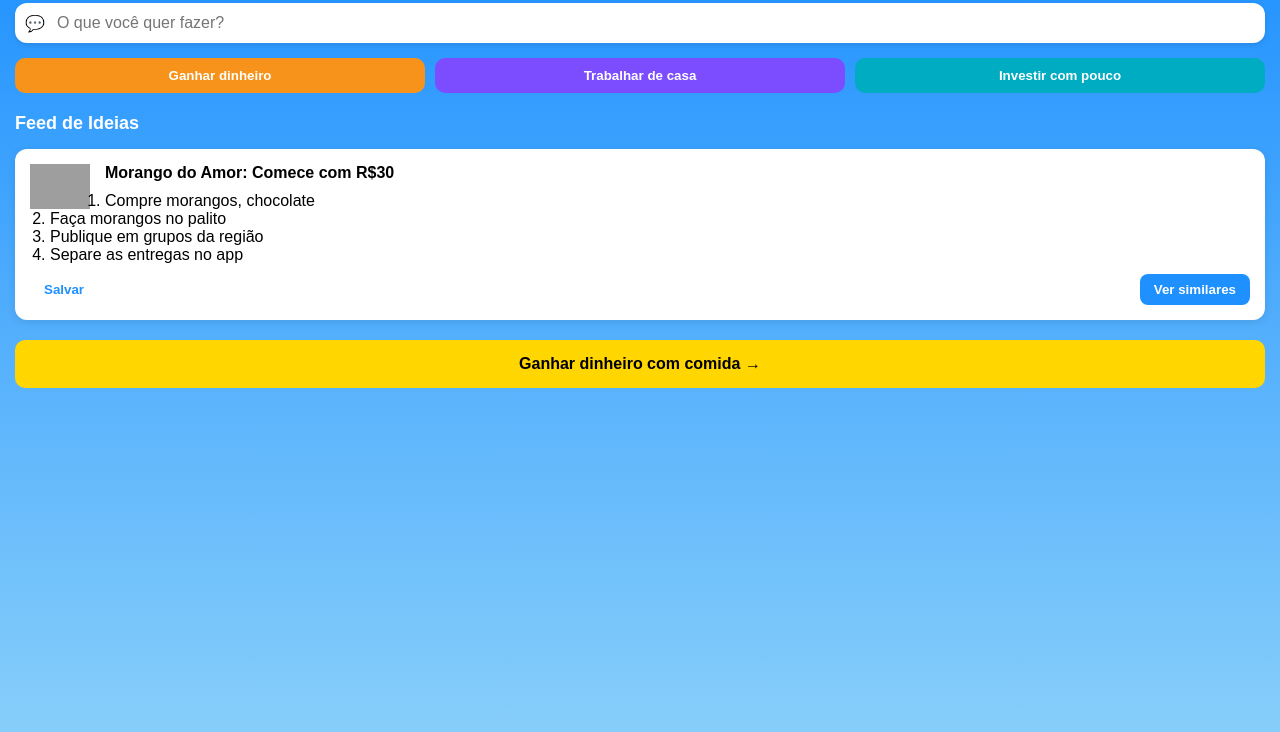
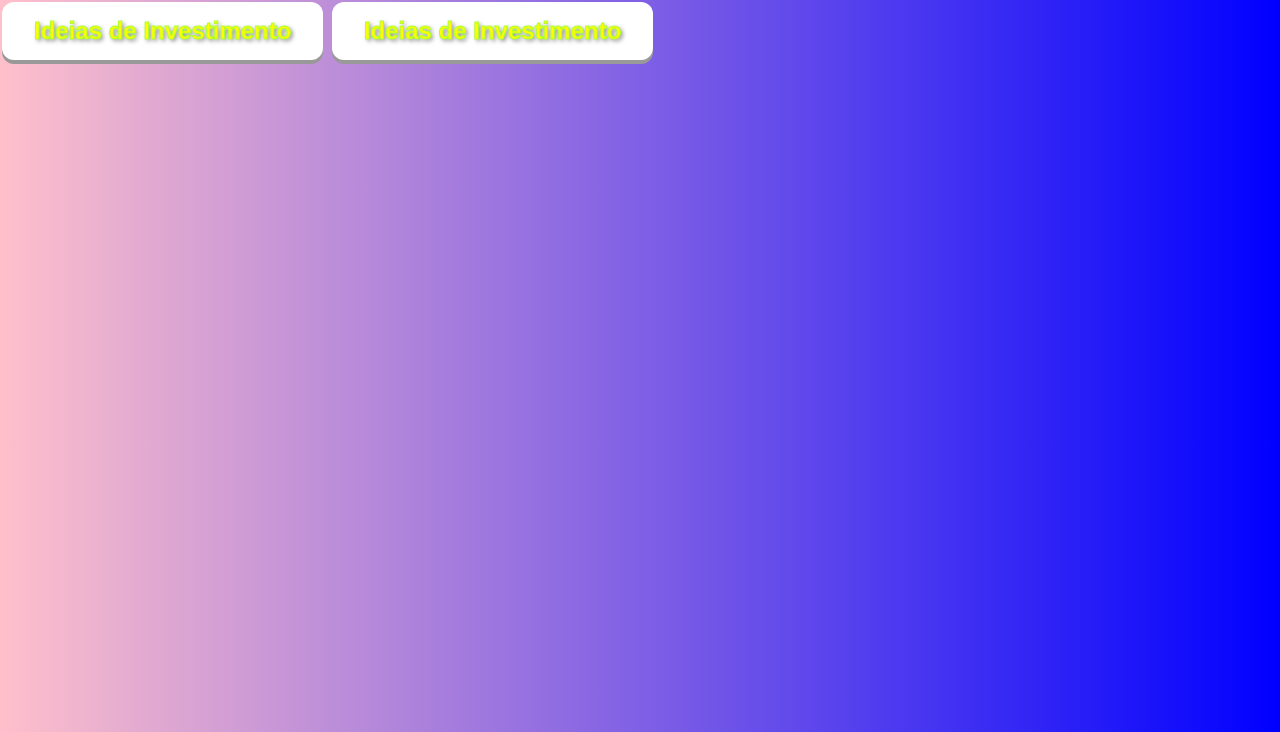
Before and after one commit to Everton-pixel/startsimple_main, a plain HTML site: page tela-pos-login.html in a window 1280 px wide. Shown: the part 68-800 px from the top of the page. Drawn offline with Linux system fonts and the light colour scheme; grey boxes are pictures that could not be loaded.

Commit message:
mensagem do commit

```diff
--- a/tela-pos-login.html
+++ b/tela-pos-login.html
@@ -1,181 +1,65 @@
 <!DOCTYPE html>
-<html lang="pt-BR">
+<html lang="pt-br>
 <head>
     <meta charset="UTF-8">
     <meta name="viewport" content="width=device-width, initial-scale=1.0">
-  <title>Startsimple</title>
+    <title>StartSimple</title>
     <style>
-    body {
+               body, html {
+            height: 100%;
             margin: 0;
             font-family: Arial, sans-serif;
-      /* Fundo em degradê */
-      background: linear-gradient(180deg, #1e90ff, #87cefa);
-      min-height: 100vh;
+            background: linear-gradient(to right, pink 0%, blue 100%);
+
         }
-
-    /* Topo */
-    .header {
-      color: #fff;
-      padding: 15px;
+        #ideias_investimento{
+            background-color: white;
+            border: none;
+            color: white;
+            padding: 15px 32px;
             text-align: center;
-      font-size: 22px;
+            text-decoration: none;
+            display: inline-block;
+            font-size: 16px;
+            margin: 4px 2px;
+            cursor: pointer;
+            border-radius: 12px;
+            box-shadow: 0 4px #999;
+        }
+        a{
+            text-decoration: none;
+            color: white;
+            font-size: 1.5em;
             font-weight: bold;
+            color: black;
+            text-shadow: 2px 2px 4px rgba(0, 0, 0, 0.5);
+            border-radius: 20px;
+            color: yellow;
+            text-shadow: black; font-family: Arial, Helvetica, sans-serif;
+            font-weight: bold; font-style: normal;
+            text-decoration: #999;
+            -webkit-text-stroke: 1px greenyellow; /* 2 pixels de largura, cor preta */
         }
-
-    /* Caixa de pesquisa */
-    .search-box {
-      margin: 15px;
-      display: flex;
-      align-items: center;
-      background: #fff;
-      border-radius: 12px;
-      padding: 10px;
-      box-shadow: 0px 2px 5px rgba(0,0,0,0.1);
-    }
-
-    .search-box input {
-      border: none;
-      outline: none;
-      flex: 1;
-      font-size: 16px;
-      margin-left: 10px;
-    }
-
-    /* Sugestões */
-    .sugestoes {
-      margin: 0 15px;
-      display: flex;
-      gap: 10px;
-    }
-
-    .sugestoes button {
-      flex: 1;
-      padding: 10px;
-      border: none;
-      border-radius: 10px;
-      font-weight: bold;
-      cursor: pointer;
-      color: #fff;
-    }
-
-    .sugestoes .dinheiro { background: #f7931a; }
-    .sugestoes .casa { background: #7c4dff; }
-    .sugestoes .investir { background: #00acc1; }
-
-    /* Feed */
-    .feed {
-      margin: 20px 15px;
-    }
-
-    .feed h2 {
-      font-size: 18px;
-      margin-bottom: 15px;
-      color: #fff;
-    }
-
-    .card {
-      background: #fff;
-      border-radius: 12px;
-      padding: 15px;
-      box-shadow: 0px 2px 8px rgba(0,0,0,0.1);
-      margin-bottom: 20px;
-    }
-
-    .card img {
-      width: 60px;
-      float: left;
-      margin-right: 15px;
-    }
-
-    .card h3 {
-      font-size: 16px;
-      margin: 0;
-      margin-bottom: 8px;
-    }
-
-    .card ol {
-      padding-left: 20px;
-      margin: 10px 0;
-    }
-
-    .card .actions {
-      display: flex;
-      justify-content: space-between;
-      margin-top: 10px;
-    }
-
-    .card .actions button {
-      border: none;
-      padding: 8px 14px;
-      border-radius: 8px;
-      cursor: pointer;
-      font-weight: bold;
-    }
-
-    .salvar {
-      background: transparent;
-      border: 1px solid #1e90ff;
-      color: #1e90ff;
-    }
-
-    .ver {
-      background: #1e90ff;
-      color: #fff;
-    }
-
-    /* Barra inferior */
-    .bottom-banner {
-      background: #ffd600;
-      padding: 15px;
-      text-align: center;
-      font-weight: bold;
-      border-radius: 10px;
-      margin: 0 15px 30px;
-      cursor: pointer;
-    }
-
     </style>
 </head>
 <body>
+    <div>
+        <button id ="ideias_investimento" class=" d-flex justify-content-center align-items-center">
+            <a  href="ideias_de_investimento.html">Ideias de Investimento</a>
+        </button>
+        <button id ="ideias_investimento" class=" d-flex justify-content-center align-items-center">
+            <a  href="ideias_de_investimento.html">Ideias de Investimento</a>
+        </button>
+        <button id ="ideias_investimento" class=" d-flex justify-content-center align-items-center">
+            <a  href="ideias_de_investimento.html">Ideias de Investimento</a>
+        </button>
+        <button id ="ideias_investimento" class=" d-flex justify-content-center align-items-center">
+            <a  href="ideias_de_investimento.html">Ideias de Investimento</a>
+        </button>
+        <button id ="ideias_investimento" class=" d-flex justify-content-center align-items-center">
+            <a  href="ideias_de_investimento.html">Ideias de Investimento</a>
+        </button>
 
-  <div class="header">startsimple</div>
-
-  <!-- Caixa de pesquisa -->
-  <div class="search-box">
-    <span>💬</span>
-    <input type="text" placeholder="O que você quer fazer?">
-  </div>
-
-  <!-- Botões de sugestões -->
-  <div class="sugestoes">
-    <button class="dinheiro">Ganhar dinheiro</button>
-    <button class="casa">Trabalhar de casa</button>
-    <button class="investir">Investir com pouco</button>
-  </div>
-
-  <!-- Feed de ideias -->
-  <div class="feed">
-    <h2>Feed de Ideias</h2>
-
-    <div class="card">
-      <img src="https://img.icons8.com/color/96/strawberry.png" alt="Morango">
-      <h3>Morango do Amor: Comece com R$30</h3>
-      <ol>
-        <li>Compre morangos, chocolate</li>
-        <li>Faça morangos no palito</li>
-        <li>Publique em grupos da região</li>
-        <li>Separe as entregas no app</li>
-      </ol>
-      <div class="actions">
-        <button class="salvar">Salvar</button>
-        <button class="ver">Ver similares</button>
-      </div>
-    </div>
-  </div>
-
-  <!-- Banner inferior -->
-  <div class="bottom-banner">
-    Ganhar dinheiro com comida →
     </div>
 
 </body>
```
Also changed, not shown: cadastro.html (+8 -1 lines), ideias_de_investimento.html (added, +11 -0 lines), login.html (+5 -3 lines). Lines whose indentation alone changed are shown as unchanged.
